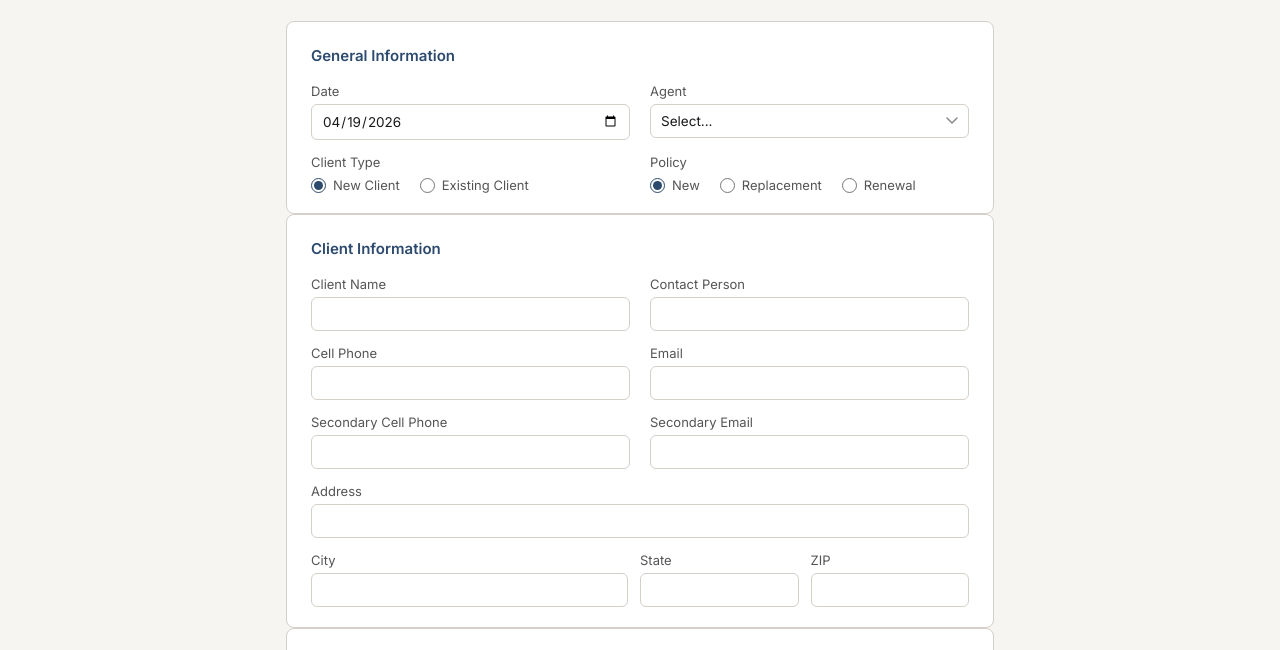
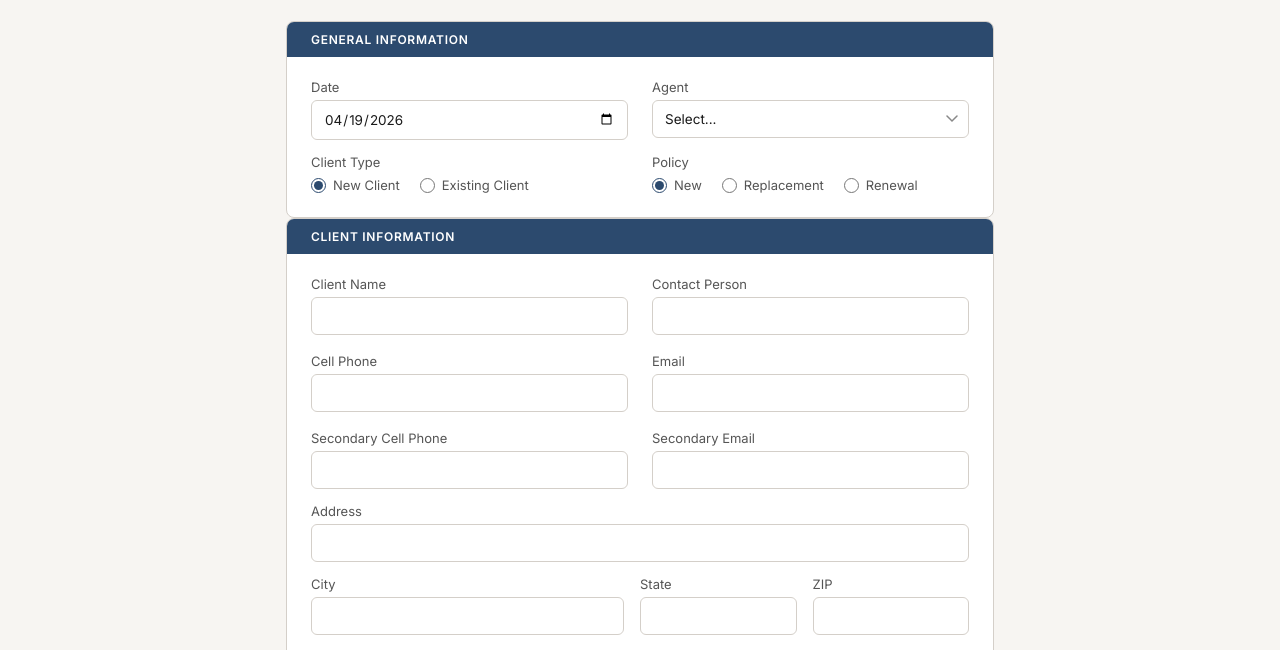
Before and after one commit to echoparkpaper/meridmail, a plain HTML site: page meridian-commercial-lines.html in a window 1280 px wide. Shown: the part 128-778 px from the top of the page. Drawn offline with nearby package versions, Linux system fonts and the light colour scheme.

Commit message:
Section headers dark navy/white, increase field spacing on commercial lines

```diff
--- a/meridian-commercial-lines.html
+++ b/meridian-commercial-lines.html
@@ -180,31 +180,41 @@
 
       border-radius: 8px;
 
-      padding: 24px 24px 20px;
+      padding: 0 24px 24px;
+
+      overflow: hidden;
 
     }
 
     .card-title {
 
-      font-size: 15px;
+      font-size: 12px;
 
       font-weight: 600;
 
-      color: var(--accent);
+      color: #ffffff;
 
-      margin-bottom: 18px;
+      background: var(--accent);
+
+      padding: 10px 24px;
+
+      margin: 0 -24px 22px -24px;
+
+      letter-spacing: 0.06em;
+
+      text-transform: uppercase;
 
     }
 
 
 
-    .grid-2 { display: grid; grid-template-columns: 1fr 1fr; gap: 14px 20px; }
+    .grid-2 { display: grid; grid-template-columns: 1fr 1fr; gap: 18px 24px; }
 
-    .grid-3 { display: grid; grid-template-columns: 1fr 1fr 1fr; gap: 14px 12px; }
+    .grid-3 { display: grid; grid-template-columns: 1fr 1fr 1fr; gap: 18px 16px; }
 
-    .addr-row { display: grid; grid-template-columns: 1fr; gap: 14px; }
+    .addr-row { display: grid; grid-template-columns: 1fr; gap: 18px; }
 
-    .city-row { display: grid; grid-template-columns: 2fr 1fr 1fr; gap: 14px 12px; }
+    .city-row { display: grid; grid-template-columns: 2fr 1fr 1fr; gap: 18px 16px; }
 
 
 
@@ -230,7 +240,7 @@
 
       width: 100%;
 
-      padding: 8px 10px;
+      padding: 10px 12px;
 
       border: 1px solid var(--rule);
 
```
